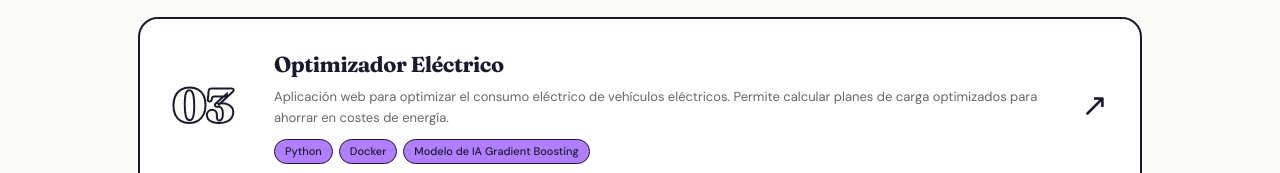
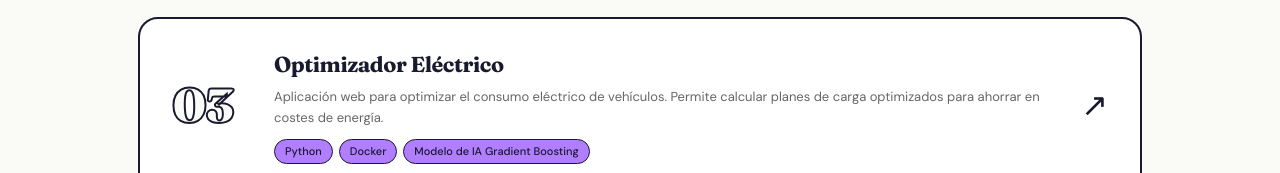
Before and after one commit to MSolaz/PorfolioWeb, a plain HTML site: page index.html in a window 1280 px wide. Shown: the part 2621-2794 px from the top of the page. Drawn offline with Linux system fonts and the light colour scheme.

Commit message:
Update index.html

```diff
--- a/index.html
+++ b/index.html
@@ -183,7 +183,7 @@
         <div class="project-num">03</div>
         <div class="project-info">
           <div class="project-name">Optimizador Eléctrico</div>
-          <div class="project-desc">Aplicación web para optimizar el consumo eléctrico de vehículos eléctricos. Permite calcular planes de carga optimizados para ahorrar en costes de energía.</div>
+          <div class="project-desc">Aplicación web para optimizar el consumo eléctrico de vehículos. Permite calcular planes de carga optimizados para ahorrar en costes de energía.</div>
           <div class="project-stack">
             <span class="stack-pill">Python</span>
             <span class="stack-pill">Docker</span>
```
